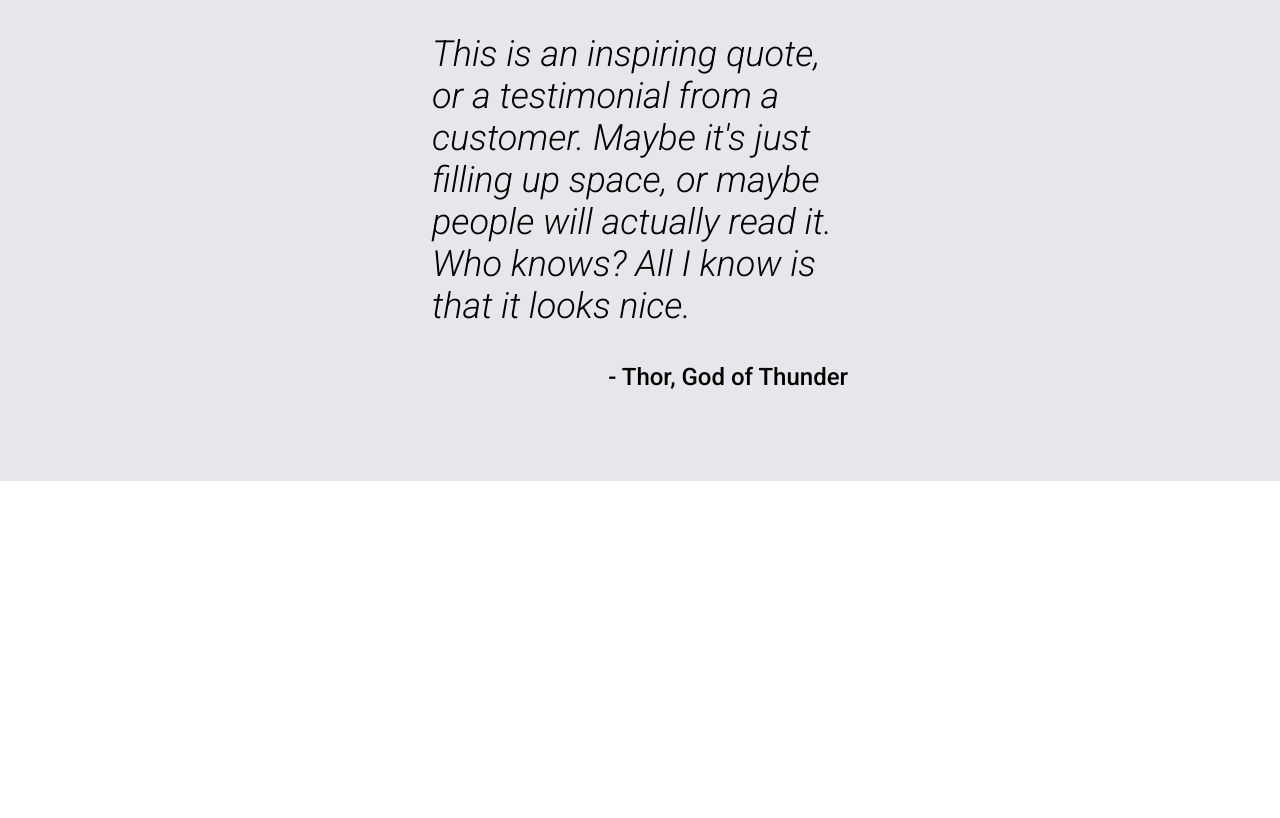
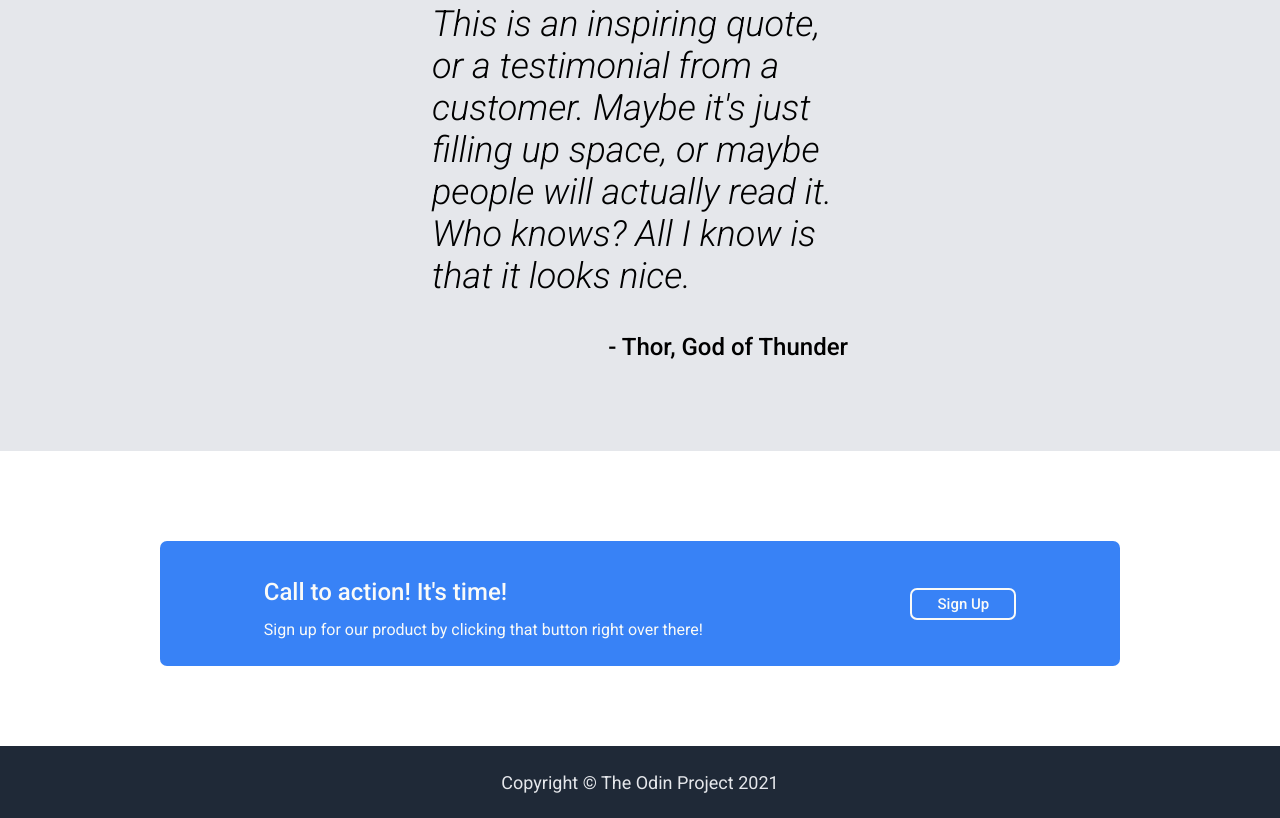
Before and after one commit to thegraydev/odin-landing-page, a plain HTML site: page index.html in a window 1280 px wide. Shown: the part 1296-2114 px from the top of the page. Before the commit the page ends 1867 px from the top, so only its background shows below. Drawn offline with Linux system fonts and the light colour scheme.

Commit message:
Final index.html and style.css

```diff
--- a/index.html
+++ b/index.html
@@ -58,10 +58,24 @@
             <p class="quote">This is an inspiring quote, or a testimonial from a customer. Maybe it's just filling up space, or maybe people will actually read it. Who knows? All I know is that it looks nice.</p>
             <p class="signature"> - Thor, God of Thunder</p>
         </div>
-        <div class="call" id="call"></div>
+        <div class="call" id="call">
+            <div class="blue-box">
+                <div class="blue-box-text">
+                    <div class="action">
+                        <p class="action-text">Call to action! It's time!</p>
+                    </div>
+                    <div class="sign">
+                        <p>Sign up for our product by clicking that button right over there!</p>
+                    </div>
+                </div>
+                <div class="button">
+                    <button class="box-button">Sign Up</button>
+                </div>
+            </div>
+        </div>
     </div>
     <footer>
-
+        <p class="foot">Copyright &copy; <a href= https://theodinproject.com>The Odin Project</a> 2021</p>
     </footer>
 </body>
 </html>
--- a/style.css
+++ b/style.css
@@ -136,8 +136,8 @@ button {
 
 .box {
     border: solid 5px #3882f6;
-    width: 175px;
-    height: 175px;
+    width: 10em;
+    height: 10em;
     border-radius: 15px;
 }
 
@@ -166,3 +166,64 @@ button {
     font-weight: 500;
     margin: 0;
 }
+
+.call {
+    display: flex;
+    justify-content: center;
+    margin-bottom: 5em;
+}
+
+.blue-box {
+    display: flex;
+    justify-content: space-around;
+    align-items: center;
+    row-gap: 1px;
+    background-color: #3882f6;
+    border-radius: 7px;
+    width: 60em;
+    height: 125px;
+}
+
+.blue-box-text {
+    color: #f9faf8;
+    display: flex;
+    flex-direction: column;
+    flex-wrap: wrap;
+    align-content: center;
+}
+
+.action {
+    font-size: 24px;
+    font-weight: 500;
+    height: 50px;
+}
+
+.sign {
+    height: 50px;
+}
+
+.box-button {
+    border: 2px solid #f9faf8;
+}
+
+footer {
+    display: flex;
+    justify-content: center;
+    align-items: center;
+    background-color: #1f2937;
+    height: 4em;
+    font-size: 18px;
+    color: #e5e7eb;
+}
+
+.foot a {
+    color: #e5e7eb;
+}
+
+.foot a:link {
+    text-decoration: none;
+}
+
+.foot a:hover {
+    text-decoration: underline;
+}
```
